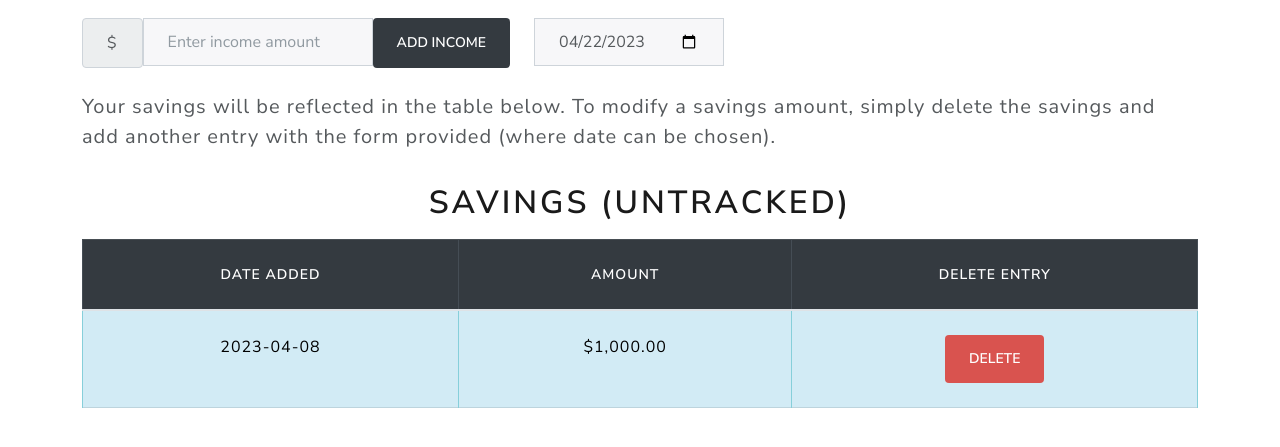
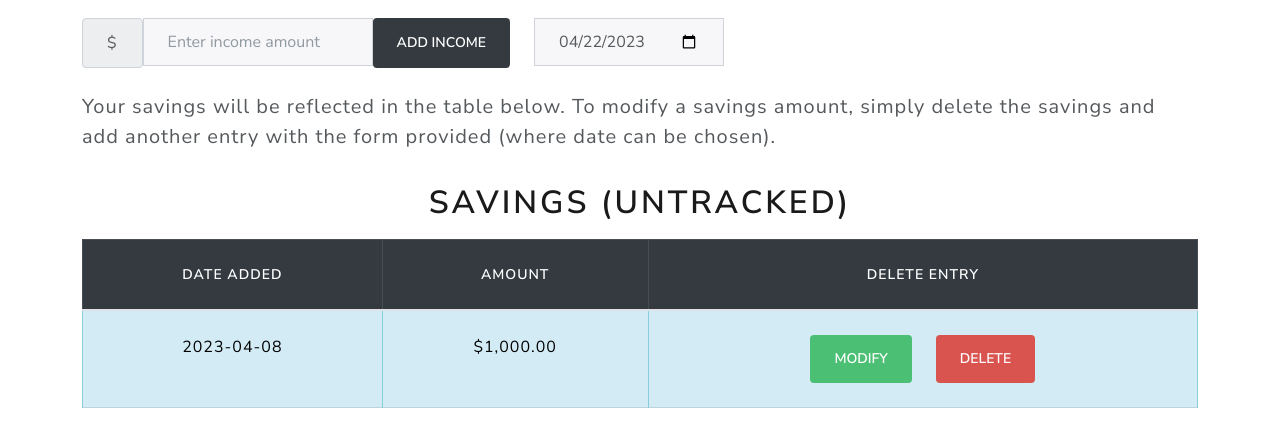
Before and after one commit to faisalsherif7/CS50-final-project, a Flask app: page /dashboard in a window 1280 px wide. Shown: the part 248-695 px from the top of the page. Run offline with Flask 3, Linux system fonts and the light colour scheme; a user stored in the database is signed in; some libraries are stand-ins or nearby versions.

Commit message:
first somewhat working version of modify javascript

```diff
--- /dev/null
+++ b/static/main.js
@@ -0,0 +1,64 @@
+// Get all the 'Modify' buttons in the table
+const modifyButtons = document.querySelectorAll('#modify-form button[type="submit"]');
+
+
+// Add an event listener to each 'Modify' button
+modifyButtons.forEach((button) => {
+  button.addEventListener('click', (event) => {
+    event.preventDefault();
+
+    // Get the table row containing the clicked button
+    const row = button.closest('tr');
+
+    // Store the original row HTML
+    const originalRowHTML = row.innerHTML;
+
+    // Get the current date and income values
+    const currentDate = row.cells[0].textContent;
+    const currentIncome = row.cells[1].textContent;
+
+    // Replace the row's HTML with a form containing two input fields and a submit button
+    const formHTML = `
+    <form id="update-form" action="/update_income" method="post">
+        <input type="hidden" name="income_id" value="${button.form.income_id.value}">
+        <td><input type="date" class="form-control" name="date" id="date-input" value="${currentDate}"></td>
+        <td><input type="text" class="form-control" name="income" id="income-input" value="${currentIncome}"></td>
+        <td>
+        <button class="btn btn-success" type="submit">Save</button>
+        <button class="btn btn-danger" type="button" id="cancel-button">Cancel</button>
+        </td>
+    </form>
+    `;
+
+    // Replace the row's content with the form
+    row.innerHTML = formHTML;
+
+    // Add an event listener to the cancel button to revert the row's content back to the original
+    const cancelButton = document.getElementById('cancel-button');
+    cancelButton.addEventListener('click', () => {
+    row.innerHTML = originalRowHTML;
+    });
+
+    // Add an event listener to the form's submit button
+    const updateForm = document.getElementById('update-form');
+    updateForm.addEventListener('submit', (event) => {
+      event.preventDefault();
+
+      // Get the updated date and income values
+      const updatedDate = document.getElementById('date-input').value;
+      const updatedIncome = document.getElementById('income-input').value;
+
+      // Send a POST request to the Flask app with the updated values
+      const fetchOptions = {
+        method: 'POST',
+        body: new FormData(updateForm)
+      };
+      fetch('/update_entry', fetchOptions)
+        .then((response) => response.json())
+        .then((data) => {
+          // Redirect back to the same page
+          window.location.href = window.location.href;
+        });
+    });
+  });
+});
--- a/templates/dashboard.html
+++ b/templates/dashboard.html
@@ -77,10 +77,20 @@
                     <td>{{ income.date.date() }}</td>
                     <td>{{ income.amount | usd}}</td>
                     <td class="text-center">
-                        <form action="/delete_entry", method="post">
-                            <input type="hidden" name="income_id" class="hidden-field" value='{{ income.id }}'>
-                            <button type="submit" class="btn btn-danger" name="action" value="untracked">Delete</button>
-                        </form>
+                        <div class="row justify-content-center">
+                            <div class="col-auto">
+                                <form id="modify-form">
+                                    <input type="hidden" name="income_id" class="hidden-field" value='{{ income.id }}'>
+                                    <button type="submit" class="btn btn-success" name="action" value="untracked">Modify</button>
+                                </form>
+                            </div>
+                            <div class="col-auto">
+                                <form action="/delete_entry", method="post">
+                                    <input type="hidden" name="income_id" class="hidden-field" value='{{ income.id }}'>
+                                    <button type="submit" class="btn btn-danger" name="action" value="untracked">Delete</button>
+                                </form>
+                            </div>
+                        </div>
                     </td>
                 </tr>
                 {% endfor %}
--- a/templates/layout.html
+++ b/templates/layout.html
@@ -86,6 +86,9 @@
     </main>
   </div>
 
+  <!-- My Javascript file -->
+  <script src="/static/main.js"></script>
+
   <!-- Optional JavaScript -->
   <!-- jQuery first, then Popper.js, then Bootstrap JS -->
   <script src="https://code.jquery.com/jquery-3.3.1.slim.min.js"
@@ -98,8 +101,6 @@
     integrity="sha384-JjSmVgyd0p3pXB1rRibZUAYoIIy6OrQ6VrjIEaFf/nJGzIxFDsf4x0xIM+B07jRM"
     crossorigin="anonymous"></script>
 
-  <!-- My Javascript file -->
-  <script src="/static/main.js"></script>
 
 </body>
 
```
Also changed, not shown: zakat.db, 2 other files.
